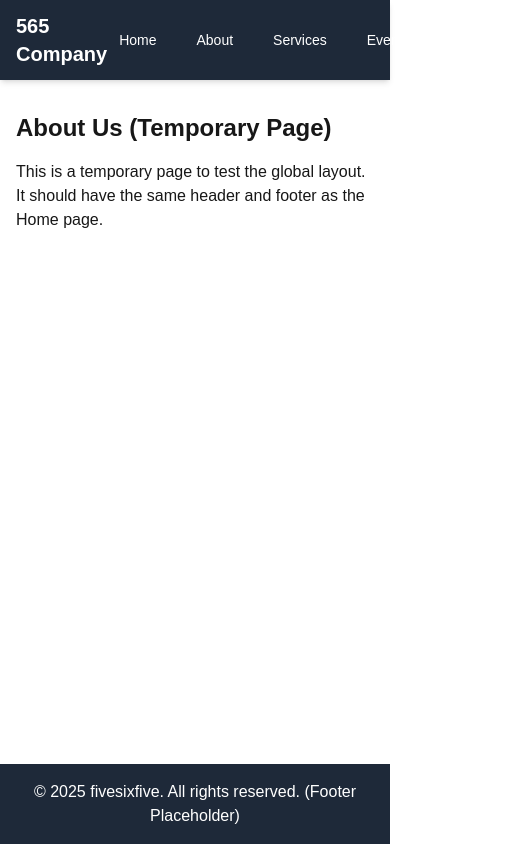
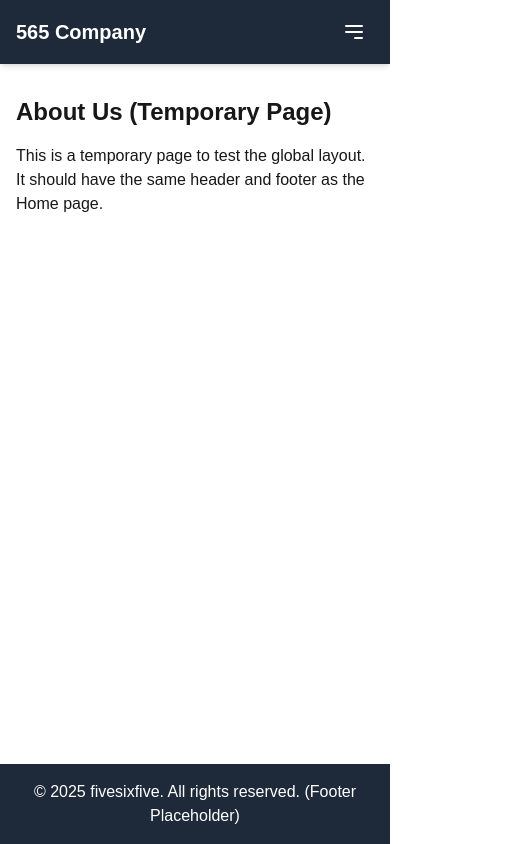
Before and after one commit to Amatcha-Boanerges/mynextjswebsite, a Next.js app in the folder fivesixfivewebsite/: page /about in a window 390 px wide. Shown: the whole page, 510 px wide, since content can reach past the window. Built offline with nearby package versions, Linux system fonts and the light colour scheme.

Commit message:
feat: Implement responsive hamburger menu in Navbar

```diff
--- a/fivesixfivewebsite/src/components/Header.tsx
+++ b/fivesixfivewebsite/src/components/Header.tsx
@@ -1,4 +1,5 @@
 import Link from 'next/link';
+import { useState } from 'react';
 
 const navLinks = [
   { href: '/', label: 'Home' },
@@ -9,13 +10,33 @@ const navLinks = [
 ];
 
 export default function Header() {
+  const [isMobileMenuOpen, setIsMobileMenuOpen] = useState(false);
+
   return (
     <header className="bg-gray-800 text-white shadow-md">
       <nav className="container mx-auto px-4 py-3 flex justify-between items-center">
         <Link href="/" className="text-xl font-bold hover:text-gray-300">
           565 Company
         </Link>
-        <ul className="flex space-x-4">
+
+        <button
+          className="sm:hidden p-2 rounded-md hover:bg-gray-700 focus:outline-none focus:ring-2 focus:ring-inset focus:ring-white"
+          onClick={() => setIsMobileMenuOpen(!isMobileMenuOpen)}
+          aria-label="Toggle menu"
+          aria-expanded={isMobileMenuOpen}
+        >
+          {isMobileMenuOpen ? (
+            <svg className="h-6 w-6" xmlns="http://www.w3.org/2000/svg" fill="none" viewBox="0 0 24 24" stroke="currentColor" aria-hidden="true">
+              <path strokeLinecap="round" strokeLinejoin="round" strokeWidth="2" d="M6 18L18 6M6 6l12 12" />
+            </svg>
+          ) : (
+            <svg className="h-6 w-6" xmlns="http://www.w3.org/2000/svg" fill="none" viewBox="0 0 24 24" stroke="currentColor" aria-hidden="true">
+              <path strokeLinecap="round" strokeLinejoin="round" strokeWidth="2" d="M4 6h16M4 12h16m-7 6h7" />
+            </svg>
+          )}
+        </button>
+
+        <ul className="hidden sm:flex space-x-4">
           {navLinks.map((link) => (
             <li key={link.href}>
               <Link href={link.href} className="hover:text-gray-300 px-3 py-2 rounded-md text-sm font-medium">
@@ -25,6 +46,24 @@ export default function Header() {
           ))}
         </ul>
       </nav>
+
+      {isMobileMenuOpen && (
+        <div className="sm:hidden" id="mobile-menu">
+          <ul className="px-2 pt-2 pb-3 space-y-1">
+            {navLinks.map((link) => (
+              <li key={link.href}>
+                <Link
+                  href={link.href}
+                  className="block hover:bg-gray-700 hover:text-white px-3 py-2 rounded-md text-base font-medium"
+                  onClick={() => setIsMobileMenuOpen(false)}
+                >
+                  {link.label}
+                </Link>
+              </li>
+            ))}
+          </ul>
+        </div>
+      )}
     </header>
   );
 }
```
